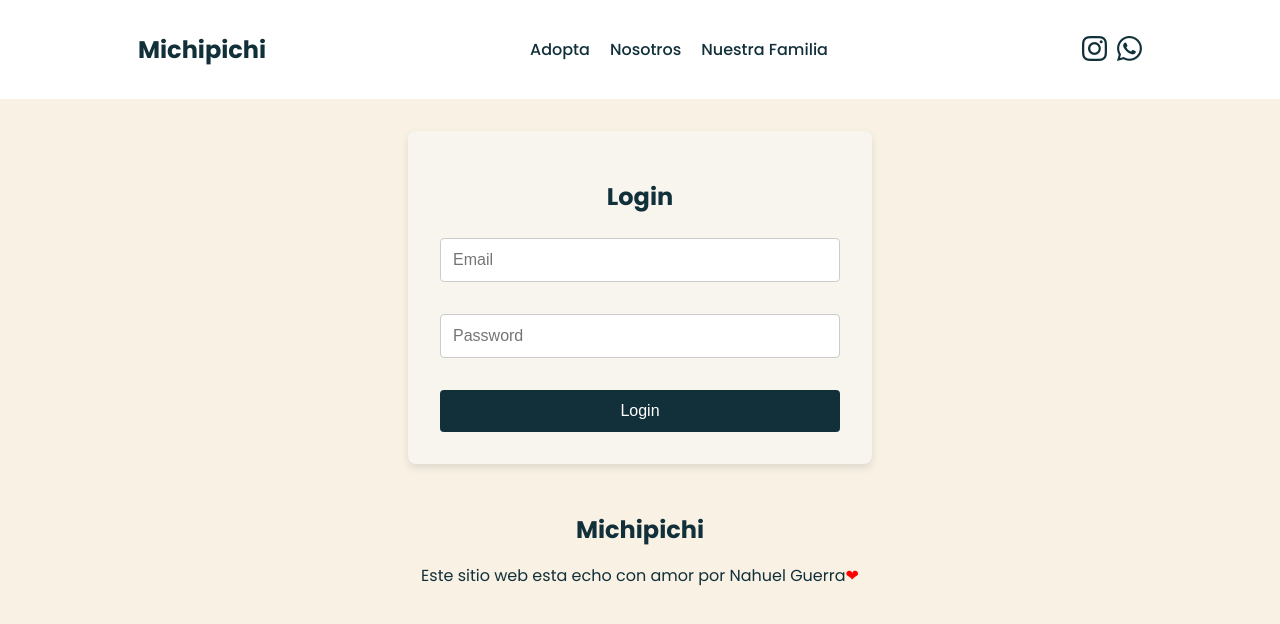
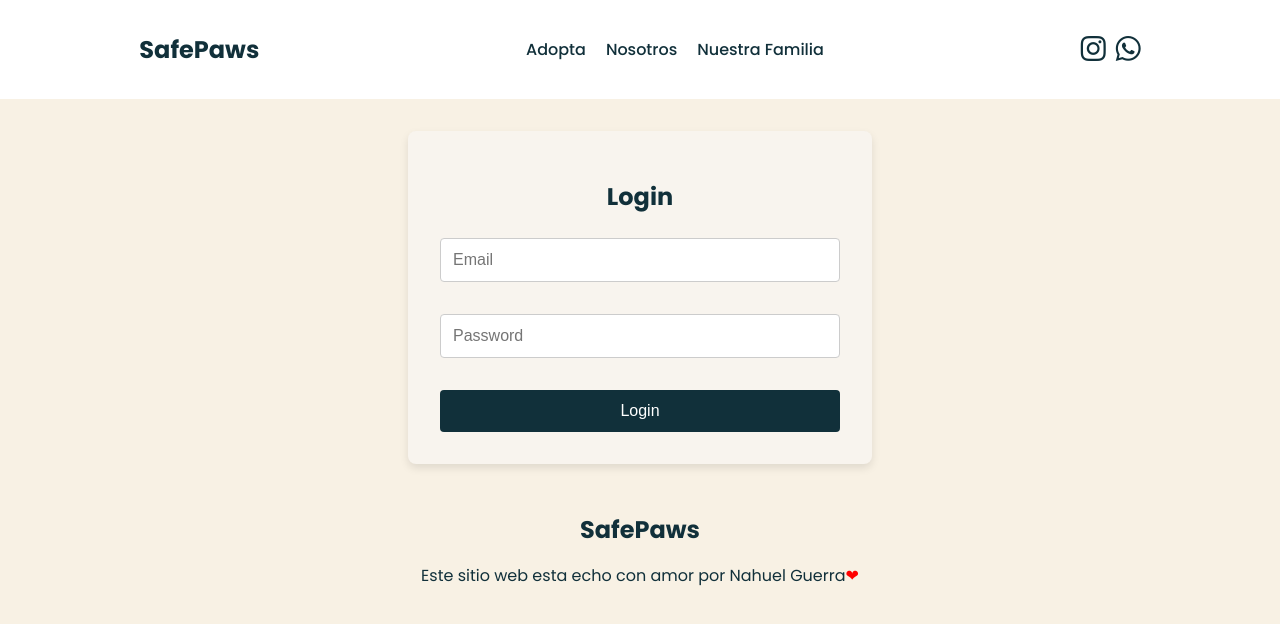
Before and after one commit to lautiok/Adoption-web-application, a React (Vite) app in the folder client/: page /login in a window 1280 px wide. Shown: the top 624 px of the page. Built offline with nearby package versions, Linux system fonts and the light colour scheme.

Commit message:
cambio-name-figticio

```diff
--- a/client/src/components/Footer.jsx
+++ b/client/src/components/Footer.jsx
@@ -4,7 +4,7 @@
   return (
     <footer>
         <div className='logo-footer'>
-        <h1>Michipichi</h1>
+        <h1>SafePaws</h1>
       </div>
       <p className='footer-text'>Este sitio web esta echo con amor por Nahuel Guerra<span>❤</span></p>
     </footer>
--- a/client/src/components/Header.jsx
+++ b/client/src/components/Header.jsx
@@ -6,7 +6,7 @@
   return (
     <header className='header'>
       <div className='logo'>
-       <Link to='/'><h1>Michipichi</h1></Link>
+       <Link to='/'><h1>SafePaws</h1></Link>
       </div>
       <nav className='nav'>
         <ul>
```
